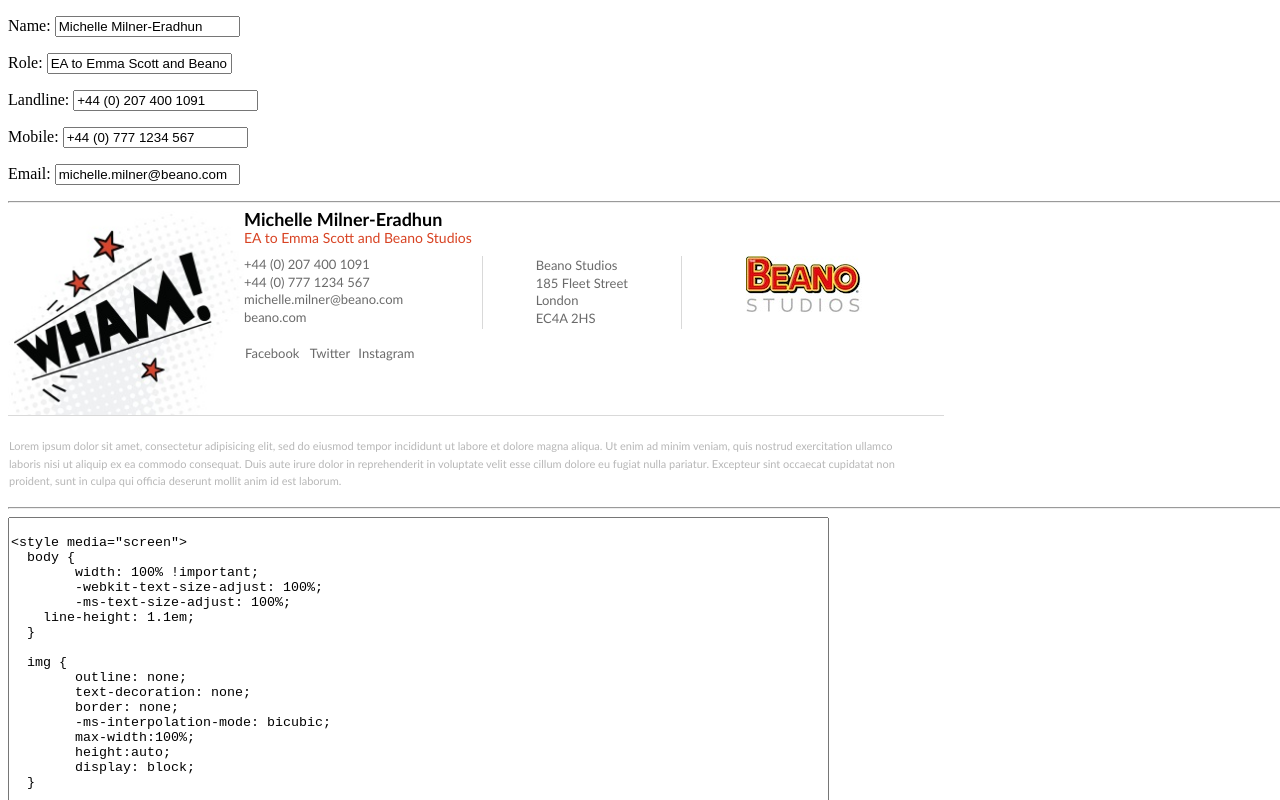
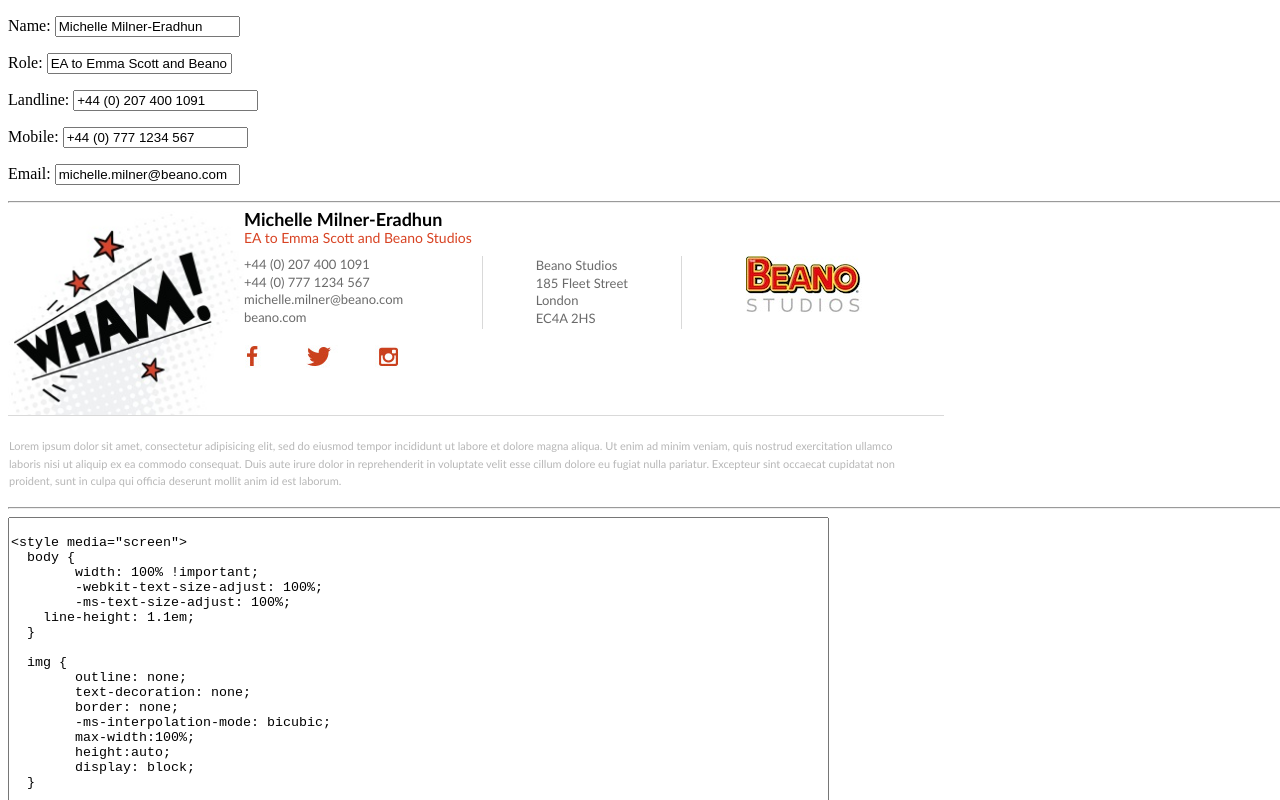
Before and after one commit to TeamBeano/signature, a plain HTML site: page index.html in a window 1280 px wide. Shown: the top 800 px of the page. Drawn offline with Linux system fonts and the light colour scheme.

Commit message:
Real social icons

```diff
--- a/index.html
+++ b/index.html
@@ -228,13 +228,13 @@
                           <table width='100%'>
                             <tr>
                               <td class='social'>
-                                Facebook
+                                <a href='https://www.facebook.com/TheBeanoComic/'><img src='facebook.jpg'></a>
                               </td>
                               <td class='social'>
-                                Twitter
+                                <a href='https://twitter.com/BeanoComic'><img src='twitter.jpg'></a>
                               </td>
                               <td class='social'>
-                                Instagram
+                                <a href='https://www.instagram.com/thebeanocomic/'><img src='instagram.jpg'></a>
                               </td>
                             </tr>
                           </table>
```
Also changed, not shown: facebook.jpg (added), instagram.jpg (added), twitter.jpg (added).
